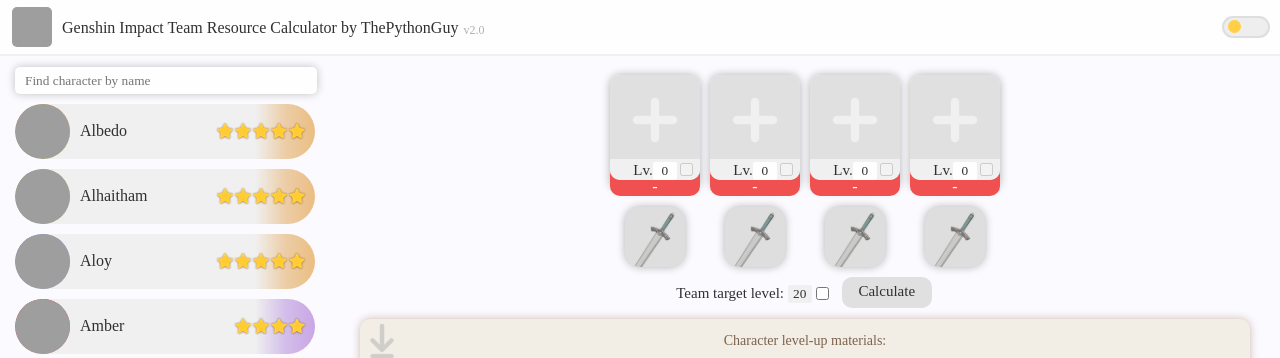
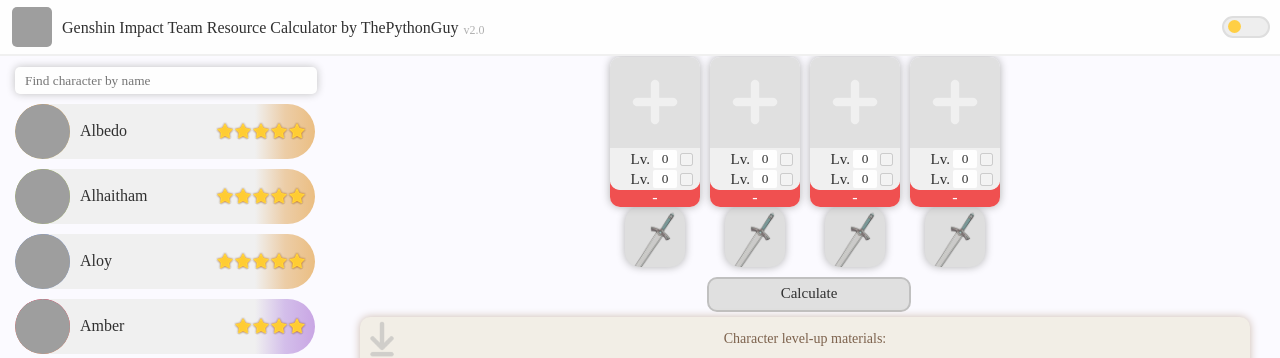
Before and after one commit to ThePythonGuy3/Genshin-Impact-Team-Calculator, a plain HTML site: page index.html in a window 1280 px wide. Both pictures are taken after a click on the button "SKIP (Images may not appear while they are being loaded)". Shown: the top 358 px of the page. Drawn offline with Linux system fonts and the light colour scheme; grey boxes are pictures that could not be loaded; a web font is replaced by a local one.

Commit message:
individual character ascensions

```diff
--- a/css/main.css
+++ b/css/main.css
@@ -324,7 +324,7 @@
     margin-right: 10px;
 
     width: 90px;
-    height: 115px;
+    height: 150px;
 
     box-shadow: 0px 0px 9px 0px var(--darkerGray);
 }
@@ -343,7 +343,7 @@
     overflow: hidden;
 
     width: 90px;
-    height: 105px;
+    height: calc(100% - 17px);
 
     background: var(--lightGray);
 
@@ -416,12 +416,18 @@
 .teamLevelTag {
     position: absolute;
     left: 0;
-    top: 69px;
+    bottom: 0;
+
+    user-select: none;
+
+    font-family: "Genshin";
+
+    color: var(--black);
 
     text-align: center;
 
     width: 90px;
-    height: 21px;
+    height: 42px;
 
     color: var(--black);
     background: var(--lighterGray);
@@ -431,12 +437,53 @@
 }
 
 .levelinput {
+    position: absolute;
+    top: 2px;
+    left: calc(50% - 2px);
+
     width: 20px;
 
     border: none;
 
     text-align: center;
     background: var(--lvInput);
+}
+
+.levelinput2 {
+    position: absolute;
+    bottom: 2px;
+    left: calc(50% - 2px);
+
+    width: 20px;
+
+    border: none;
+
+    text-align: center;
+    background: var(--lvInput);
+}
+
+#levelText {
+    position: absolute;
+    top: 0;
+    right: calc(50% + 5px);
+
+    width: 20px;
+
+    border: none;
+
+    text-align: right;
+}
+
+#levelText2 {
+    position: absolute;
+    bottom: 0;
+    right: calc(50% + 5px);
+
+    width: 20px;
+
+    border: none;
+
+    text-align: right;
 }
 
 .weaplevinput {
@@ -551,41 +598,43 @@
     box-shadow: 0px 0px 9px 0px var(--darkGray);
 }
 
-#teamTargetLevelField {
-    background: var(--lighterGray);
-}
-
 .remove {
     position: absolute;
     left: 0;
-    top: 80px;
+    bottom: 0;
+
+    user-select: none;
+
+    font-family: "Genshin";
+
+    color: var(--black);
 
     border-radius: 0 0 10px 10px;
+    line-height: 32px;
 
     margin-right: 10px;
 
     text-align: center;
-    line-height: 32px;
 
     width: 90px;
     height: 25px;
 
     color: #FEFEFE;
-    background: #F05050;
+    background-color: #F05050;
 
     user-select: none;
 
-    transition: background 300ms;
+    transition: background-color 300ms;
 }
 
 .remove:hover {
-    background: var(--removeHover);
+    background-color: var(--removeHover);
 
     transition: 300ms;
 }
 
 .remove:active {
-    background: var(--removeActive);
+    background-color: var(--removeActive);
 
     transition: 50ms;
 }
@@ -733,7 +782,18 @@
 .check {
     position: absolute;
     left: 70px;
-    top: 88px;
+    top: 5px;
+
+    margin: 0;
+    padding: 0;
+
+    height: 13px;
+}
+
+.check2 {
+    position: absolute;
+    left: 70px;
+    bottom: 4px;
 
     margin: 0;
     padding: 0;
--- a/index.html
+++ b/index.html
@@ -84,8 +84,7 @@
 					</div> <!-- Weapon container -->
 
 					<div style="display: flex; justify-content: center;">
-						<p style="text-align: center; font-size: 15px;">Team target level: <input type="number" value=20 class="levelinput" id="teamTargetLevelField"><input type="checkbox" style="position: relative; top: 2px;" id="teamAscensionCheckbox"></p>
-						<p title="Calculate" tabindex="1" style="border-radius: 10px; margin: 2px; width: 90px; height: 25px; font-size: 15px; text-align: center; padding-top: 6px; margin-left: 10px; margin-top: 10px;" class="click-out" id="calculateButton">Calculate</p>
+						<p title="Calculate" tabindex="1" style="border-radius: 10px; margin: 2px; width: 200px; height: 25px; font-size: 15px; text-align: center; padding-top: 6px; margin-left: 10px; margin-top: 10px; border: 2px solid var(--darkGray);" class="click-out" id="calculateButton">Calculate</p>
 					</div>
 					<div style="display: flex; flex-grow: 1; justify-content: center; align-items: center; flex-direction: column;">
 						<div style="display: flex; align-content: center; flex-direction: column; background-color: var(--cinnamon); border-radius: 10px; box-shadow: 0px 0px 9px 0px var(--darkCinnamon); height: calc(100vh - 330px); position: relative;" id="matContainer">
--- a/scripts/main.mjs
+++ b/scripts/main.mjs
@@ -13,8 +13,8 @@
     currentTeam = [null, null, null, null],
     currentCharacterLevel = [1, 1, 1, 1],
     currentCharacterAscended = [false, false, false, false],
-    ascensionTeam = false,
-    teamTargetLevel = 20,
+    currentCharacterTargetLevel = [1, 1, 1, 1],
+    currentCharacterTargetAscended = [false, false, false, false],
 
     selectedWeapons = 0,
     currentWeapons = [weapons["Dull Blade"], weapons["Dull Blade"], weapons["Dull Blade"], weapons["Dull Blade"]],
@@ -190,9 +190,6 @@
     let root = document.querySelector(":root");
     let darkModeSwitch = document.getElementById("darkModeCheckbox");
 
-    let teamTargetLevelField = document.getElementById("teamTargetLevelField");
-    let teamAscensionCheckbox = document.getElementById("teamAscensionCheckbox");
-
     let characterFindField = document.getElementById("characterFindField");
     let characterScrollPane = document.getElementById("characterScrollPane");
 
@@ -291,28 +288,6 @@
         if (loaded) return;
         loaded = true;
 
-        teamAscensionCheckbox.addEventListener('change', (event) => {
-            ascensionTeam = event.currentTarget.checked;
-        });
-
-        teamTargetLevelField.addEventListener("input", (event) => {
-            teamAscensionCheckbox.disabled = true;
-            teamAscensionCheckbox.checked = false;
-            if (teamTargetLevelField.value.length > 2) {
-                teamTargetLevelField.value = teamTargetLevelField.value.slice(0, 2);
-            }
-
-            if (isAscension(teamTargetLevelField.value)) teamAscensionCheckbox.disabled = false;
-
-            teamTargetLevel = teamTargetLevelField.value;
-        });
-
-        teamTargetLevelField.addEventListener("focusout", (event) => {
-            if (teamTargetLevelField.value == "" || teamTargetLevelField.value == 0) teamTargetLevelField.value = 1;
-            if (teamTargetLevelField.value > 90) teamTargetLevelField.value = 90;
-            teamTargetLevel = teamTargetLevelField.value;
-        });
-
         for (const [el, val] of Object.entries(characters)) {
             let namecard = document.createElement("div"); // Character namecard container
             let color1 = rgb(starColors[val.stars - 1][0]);
@@ -336,8 +311,15 @@
                         selB.checked = false;
 
                         doc.children[0].src = self.src;
+                        doc.children[1].children[0].disabled = false;
+                        doc.children[1].children[1].disabled = false;
                         doc.children[1].children[0].value = 1;
-                        doc.children[3].src = "resources/" + val.weaponType + ".png";
+                        doc.children[1].children[1].value = 90;
+                        currentCharacterLevel[selectedCharacter - 1] = 1;
+                        currentCharacterTargetLevel[selectedCharacter - 1] = 90;
+                        currentCharacterAscended[selectedCharacter - 1] = false;
+                        currentCharacterTargetAscended[selectedCharacter - 1] = false;
+                        doc.children[2].src = "resources/" + val.weaponType + ".png";
 
                         currentTeam[selectedCharacter - 1] = val;
                         currentCharacterLevel[selectedCharacter - 1] = 1;
@@ -503,15 +485,21 @@
             characterImage.src = "resources/plus.png";
             characterImage.className = "characterImage";
 
-            let characterLevelTag = document.createElement("p");
-            characterLevelTag.innerHTML = "Lv.";
+            let characterLevelTag = document.createElement("div");
             characterLevelTag.className = "teamLevelTag";
 
             let characterAscensionCheckbox = document.createElement("input");
             characterAscensionCheckbox.disabled = true;
 
+            let characterAscensionTargetCheckbox = document.createElement("input");
+            characterAscensionTargetCheckbox.disabled = true;
+
             characterAscensionCheckbox.addEventListener('change', (event) => {
                 currentCharacterAscended[i - 1] = event.currentTarget.checked;
+            });
+
+            characterAscensionTargetCheckbox.addEventListener('change', (event) => {
+                currentCharacterTargetAscended[i - 1] = event.currentTarget.checked;
             });
 
             let characterLevelField = document.createElement("input");
@@ -546,15 +534,54 @@
             });
 
             characterLevelField.value = "0";
+            characterLevelField.disabled = true;
+
+            let characterLevelTargetField = document.createElement("input");
+            characterLevelTargetField.className = "levelinput2";
+            characterLevelTargetField.id = "targetinput" + i;
+            characterLevelTargetField.type = "number";
+            characterLevelTargetField.addEventListener("input", () => {
+                characterAscensionTargetCheckbox.checked = false;
+                characterAscensionTargetCheckbox.disabled = true;
+                currentCharacterTargetAscended[i - 1] = false;
+
+                if (characterLevelTargetField.value.length > 2) {
+                    characterLevelTargetField.value = characterLevelTargetField.value.slice(0, 2);
+                }
+
+                if (isAscension(characterLevelTargetField.value)) characterAscensionTargetCheckbox.disabled = false;
+
+                currentCharacterTargetLevel[i - 1] = characterLevelTargetField.value;
+            });
+
+            characterLevelTargetField.addEventListener("focus", () => {
+                if (selectedCharacter != 0) document.getElementById("team" + selectedCharacter).classList.remove("teamFocus");
+                selectedCharacter = 0;
+            });
+
+            characterLevelTargetField.addEventListener("focusout", () => {
+                if (characterLevelTargetField.value == "" || characterLevelTargetField.value == 0) characterLevelTargetField.value = 1;
+                if (characterLevelTargetField.value > 90) characterLevelTargetField.value = 90;
+                currentCharacterTargetLevel[i - 1] = characterLevelTargetField.value;
+                if (selectedCharacter != 0) document.getElementById("team" + selectedCharacter).classList.remove("teamFocus");
+                selectedCharacter = 0;
+            });
+
+            characterLevelTargetField.value = "0";
+            characterLevelTargetField.disabled = true;
 
             characterAscensionCheckbox.id = "sel" + i;
             characterAscensionCheckbox.type = "checkbox";
             characterAscensionCheckbox.className = "check";
 
+            characterAscensionTargetCheckbox.id = "selTarget" + i;
+            characterAscensionTargetCheckbox.type = "checkbox";
+            characterAscensionTargetCheckbox.className = "check2";
+
             let im2 = document.createElement("img");
             im2.className = "weapon";
 
-            let teamremove = document.createElement("p");
+            let teamremove = document.createElement("div");
             teamremove.tabIndex = "1";
             teamremove.className = "remove";
             teamremove.innerHTML = "-";
@@ -573,13 +600,30 @@
 
                 characterImage.src = "resources/plus.png";
                 characterLevelTag.children[0].value = 0;
+                characterLevelTag.children[1].value = 0;
+                characterLevelTag.children[0].disabled = true;
+                characterLevelTag.children[1].disabled = true;
+                characterLevelTag.children[2].disabled = true;
+                characterLevelTag.children[3].disabled = true;
                 im2.src = "";
             }
 
+            let characterLevelText = document.createElement("div");
+            characterLevelText.id = "levelText";
+
+            let characterLevelTargetText = document.createElement("div");
+            characterLevelTargetText.id = "levelText2";
+
+            characterLevelText.innerHTML = characterLevelTargetText.innerHTML = "Lv.";
+
             characterLevelTag.appendChild(characterLevelField);
+            characterLevelTag.appendChild(characterLevelTargetField);
+            characterLevelTag.appendChild(characterAscensionCheckbox);
+            characterLevelTag.appendChild(characterAscensionTargetCheckbox);
+            characterLevelTag.appendChild(characterLevelText);
+            characterLevelTag.appendChild(characterLevelTargetText);
             characterLevelCard.appendChild(characterImage);
             characterLevelCard.appendChild(characterLevelTag);
-            characterLevelCard.appendChild(characterAscensionCheckbox);
             characterLevelCard.appendChild(im2);
             characterCard.appendChild(teamremove);
             characterCard.appendChild(characterLevelCard);
@@ -676,14 +720,14 @@
             for (let i = 1; i < 5; i++) {
                 if (currentTeam[i - 1] == null) continue;
 
-                let maxTier = getAscensionfromLevel(teamTargetLevel) - ((1 - ascensionTeam) * isAscension(teamTargetLevel));
+                let maxTier = getAscensionfromLevel(currentCharacterTargetLevel[i - 1]) - ((1 - currentCharacterTargetAscended[i - 1]) * isAscension(currentCharacterTargetLevel[i - 1]));
                 let minTier = getAscensionfromLevel(currentCharacterLevel[i - 1]) - ((1 - currentCharacterAscended[i - 1]) * isAscension(currentCharacterLevel[i - 1]));
 
                 if (maxTier == NaN || minTier == NaN) continue;
 
                 let tier = 0, pre_tier = 0;
                 let exp_requirement = 0;
-                for (let e = currentCharacterLevel[i - 1]; e < teamTargetLevel; e++) {
+                for (let e = currentCharacterLevel[i - 1]; e < currentCharacterTargetLevel[i - 1]; e++) {
                     tier = getAscensionfromLevel(e - 1)
 
                     if (tier != pre_tier) {
```
